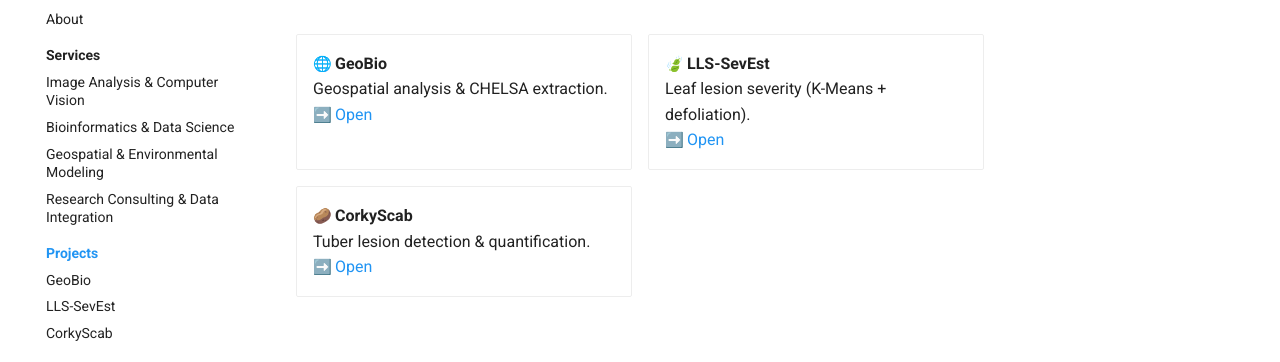
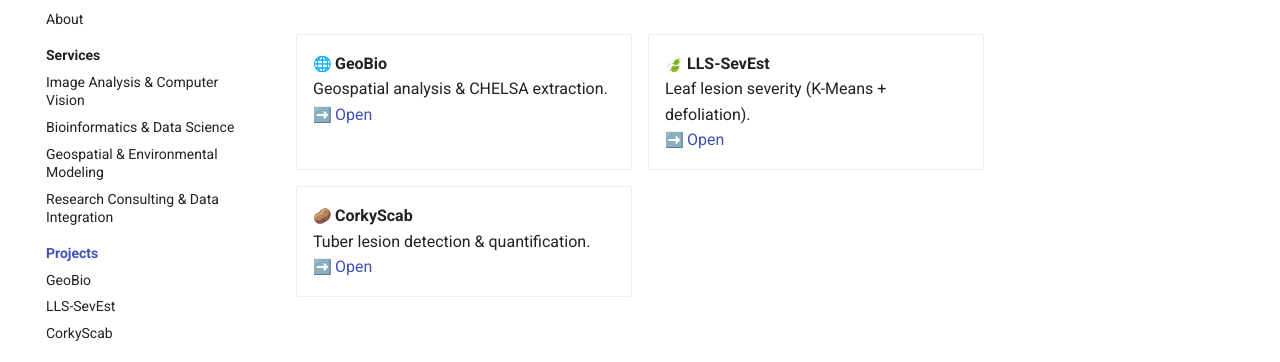
Before and after one commit to TH-BioData/th-biodata.github.io, an MkDocs documentation site: the page built from docs/projects/index.md, in a window 1280 px wide. Shown: the part 146-508 px from the top of the page. Built offline with MkDocs 1.6.1 and Material for MkDocs 9.7.7, drawn with Linux system fonts in a browser that asks for light colours; emoji names are drawn with the system emoji font.

Commit message:
Update mkdocs.yml

```diff
--- a/mkdocs.yml
+++ b/mkdocs.yml
@@ -14,8 +14,7 @@ theme:
     - search.highlight
   palette:
     - scheme: default
-      primary: blue        # barra superior azul
-      accent: light blue   # acentos
+
 markdown_extensions:
   - attr_list
   - md_in_html
```
